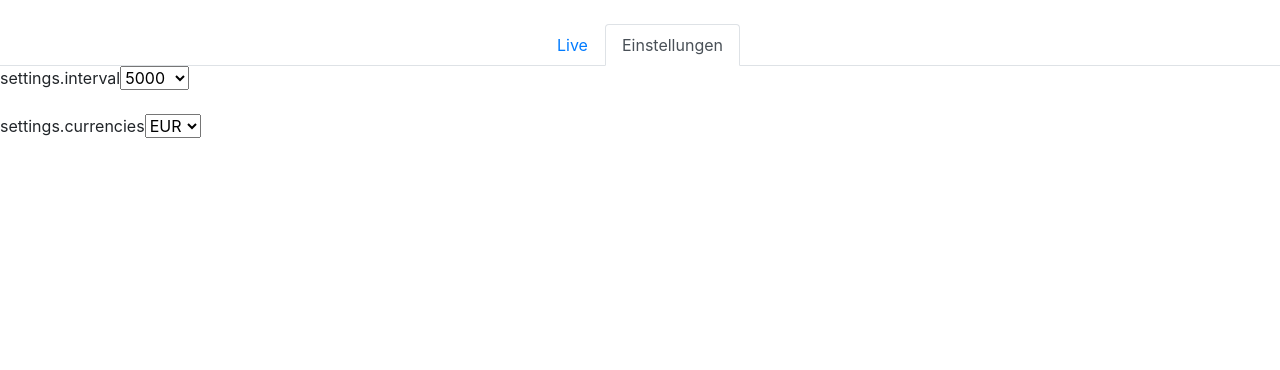
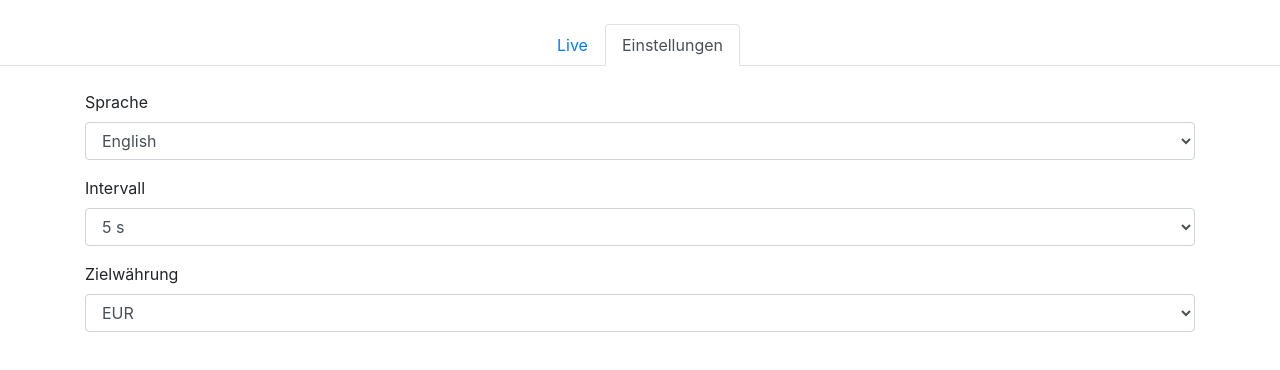
Before and after one commit to ralphbert/vuejs-cryptocoin-demo, a Vue app: page /#/settings in a window 1280 px wide. Shown: the top 370 px of the page. Built offline with nearby package versions, Linux system fonts and the light colour scheme.

Commit message:
added translations for settings and language keys, added language setting

```diff
--- a/src/i18n/de.js
+++ b/src/i18n/de.js
@@ -3,4 +3,13 @@ export default {
     index: 'Live',
     settings: 'Einstellungen',
   },
+  settings: {
+    interval: 'Intervall',
+    currencies: 'Zielwährung',
+    language: 'Sprache',
+  },
+  language: {
+    de: 'Deutsch',
+    en: 'English',
+  },
 };
--- a/src/i18n/en.js
+++ b/src/i18n/en.js
@@ -3,4 +3,13 @@ export default {
     index: 'Live',
     settings: 'Settings',
   },
+  settings: {
+    interval: 'Interval',
+    currencies: 'Currency',
+    language: 'Language',
+  },
+  language: {
+    de: 'Deutsch',
+    en: 'English',
+  },
 };
--- a/src/pages/Settings.vue
+++ b/src/pages/Settings.vue
@@ -1,15 +1,27 @@
 <template>
-    <div>
+    <div class="container pt-4">
+        <div class="form-group">
+            <label for="language" v-t="'settings.language'"></label>
+            <select class="form-control" id="language" @change="updateLanguage" :value="language">
+                <option v-for="availableLanguage in availableLanguages"
+                        :key="availableLanguage"
+                        :value="availableLanguage"
+                        v-t="'language.' + availableLanguage">{{ availableLanguage }}</option>
+            </select>
+        </div>
+
         <div class="form-group">
             <label for="interval" v-t="'settings.interval'"></label>
-            <select id="interval" @change="updateInterval" :value="interval">
-                <option v-for="i in [5000, 10000, 15000]" :key="i" :value="i">{{ i }}</option>
+            <select class="form-control" id="interval" @change="updateInterval" :value="interval">
+                <option v-for="i in [5000, 10000, 15000]"
+                        :key="i"
+                        :value="i">{{ i / 1000 }} s</option>
             </select>
         </div>
 
         <div class="form-group">
             <label for="currencies" v-t="'settings.currencies'"></label>
-            <select id="currencies" @change="updateCurrency" :value="currency">
+            <select class="form-control" id="currencies" @change="updateCurrency" :value="currency">
                 <option v-for="availableCurrency in availableCurrencies"
                         :key="availableCurrency">{{ availableCurrency }}</option>
             </select>
@@ -19,7 +31,7 @@
 
 <script>
 import { mapMutations, mapState } from 'vuex';
-import { SET_INTERVAL, SET_CURRENCY } from '@/vuex/mutationTypes';
+import { SET_INTERVAL, SET_CURRENCY, SET_LANGUAGE } from '@/vuex/mutationTypes';
 
 export default {
   name: 'Settings',
@@ -29,20 +41,28 @@ export default {
   computed: {
     ...mapState({
       interval: state => state.settings.interval,
+
       availableCurrencies: state => state.settings.availableCurrencies,
       currency: state => state.settings.currency,
+
+      availableLanguages: state => state.settings.availableLanguages,
+      language: state => state.settings.language,
     }),
   },
   methods: {
     ...mapMutations({
       setInterval: SET_INTERVAL,
       setCurrency: SET_CURRENCY,
+      setLanguage: SET_LANGUAGE,
     }),
     updateInterval(e) {
       this.setInterval(e.target.value);
     },
     updateCurrency(e) {
       this.setCurrency(e.target.value);
+    },
+    updateLanguage(e) {
+      this.setLanguage(e.target.value);
     },
   },
 };
--- a/src/settings.js
+++ b/src/settings.js
@@ -3,4 +3,8 @@ export default {
     default: 'EUR',
     supported: ['EUR', 'USD'],
   },
+  language: {
+    default: 'en',
+    supported: ['de', 'en'],
+  },
 };
--- a/src/vuex/index.js
+++ b/src/vuex/index.js
@@ -1,6 +1,8 @@
 import Vue from 'vue';
 import Vuex from 'vuex';
 import createPersistedState from 'vuex-persistedstate';
+import settings from '@/settings';
+import i18n from '@/i18n';
 import * as mutationTypes from './mutationTypes';
 
 Vue.use(Vuex);
@@ -11,10 +13,12 @@ const store = new Vuex.Store({
     initialized: false,
     settings: {
       interval: 5000,
-      currency: 'EUR',
-      availableCurrencies: ['EUR', 'USD'],
+      currency: settings.currency.default,
+      availableCurrencies: settings.currency.supported,
       coins: null,
       selectedCoins: [],
+      language: settings.language.default,
+      availableLanguages: settings.language.supported,
     },
     data: {
       wallet: {},
@@ -30,6 +34,10 @@ const store = new Vuex.Store({
     [mutationTypes.SET_CURRENCY](state, currency) {
       state.settings.currency = currency;
     },
+    [mutationTypes.SET_LANGUAGE](state, language) {
+      state.settings.language = language;
+      i18n.locale = language;
+    },
   },
 });
 
--- a/src/vuex/mutationTypes.js
+++ b/src/vuex/mutationTypes.js
@@ -1,3 +1,4 @@
 export const SET_INITIALIZED = 'SET_INITIALIZED';
 export const SET_INTERVAL = 'SET_INTERVAL';
 export const SET_CURRENCY = 'SET_CURRENCY';
+export const SET_LANGUAGE = 'SET_LANGUAGE';
```
